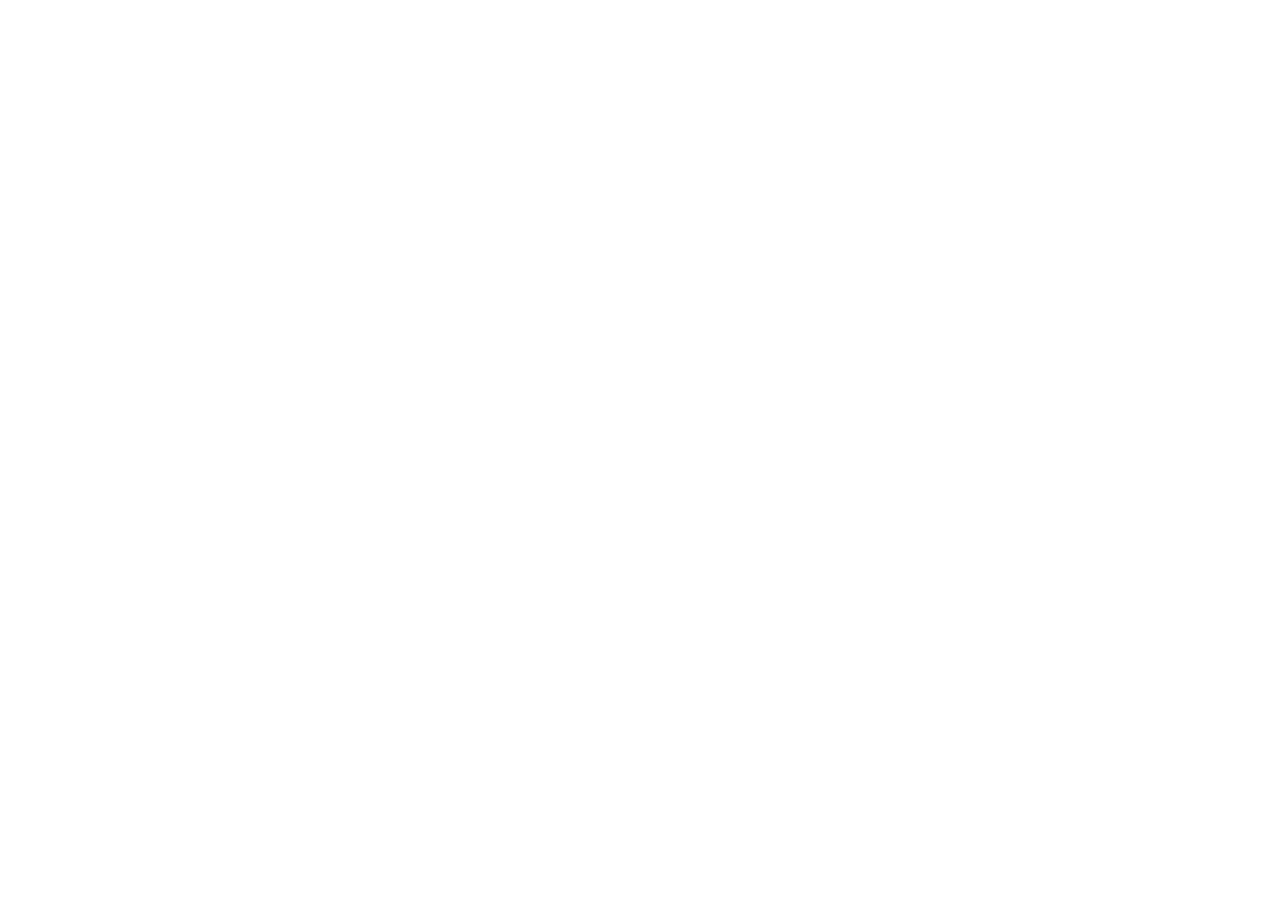
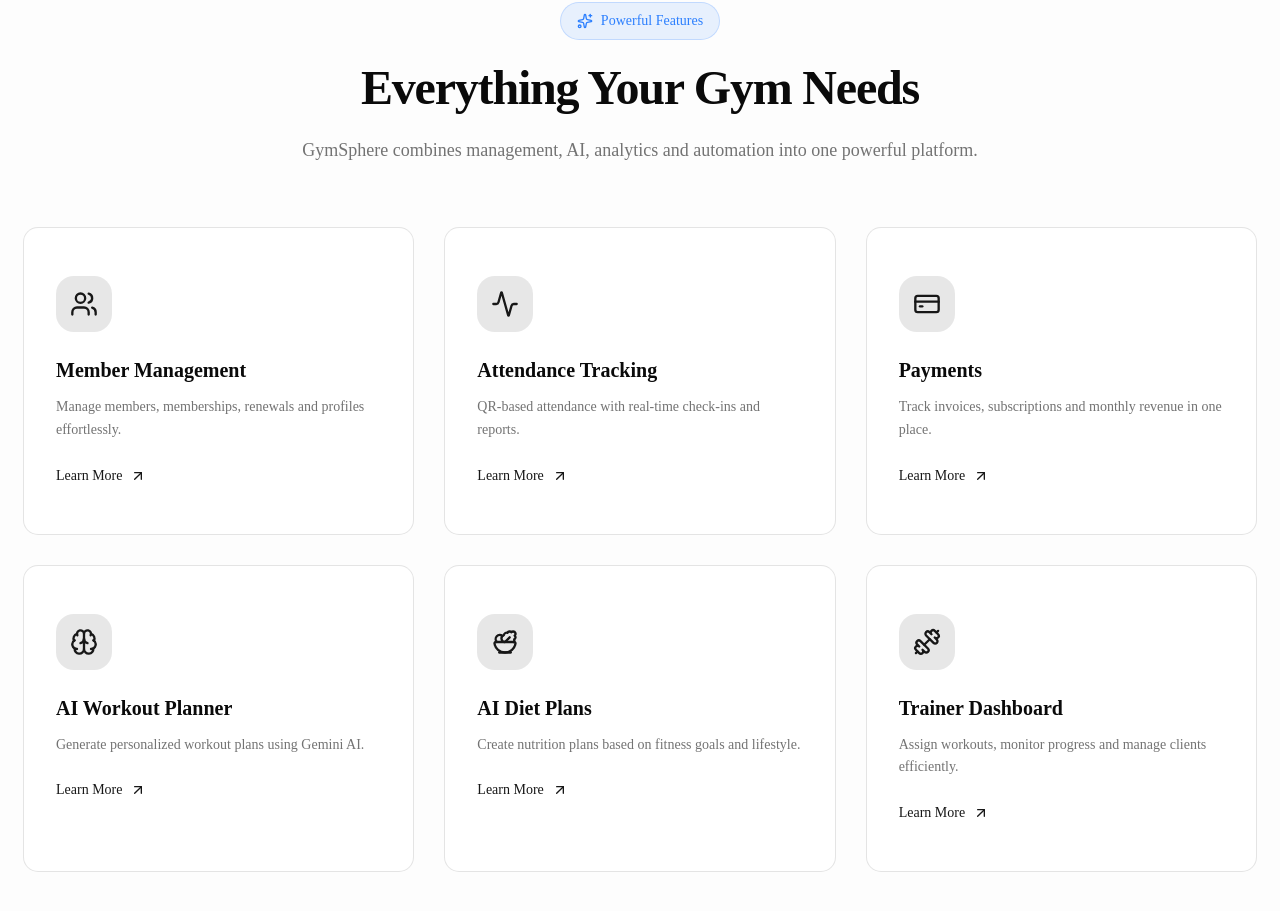
Before and after one commit to Yuvraj2005-commits/GymSphere, a Next.js app: page / in a window 1280 px wide. Shown: the part 879-1790 px from the top of the page. Before the commit the page ends 800 px from the top, so only its background shows below. Built offline with nearby package versions, Linux system fonts and the light colour scheme.

Commit message:
feat(marketing): add features section and reusable UI components

```diff
--- a/src/app/page.tsx
+++ b/src/app/page.tsx
@@ -2,7 +2,7 @@
   Navbar,
   Hero,
   // Trusted,
-  // Features,
+  Features,
 } from "@/components/marketing";
 
 export default function Home() {
@@ -10,6 +10,7 @@
     <main className="min-h-screen bg-background">
       <Navbar />
        <Hero />
+       <Features />
 
     </main>
   );
--- /dev/null
+++ b/src/components/common/feature-card.tsx
@@ -0,0 +1,40 @@
+import { ArrowUpRight } from "lucide-react";
+import { LucideIcon } from "lucide-react";
+
+import { Card, CardContent } from "@/components/ui/card";
+
+interface FeatureCardProps {
+  icon: LucideIcon;
+  title: string;
+  description: string;
+}
+
+export default function FeatureCard({
+  icon: Icon,
+  title,
+  description,
+}: FeatureCardProps) {
+  return (
+    <Card className="group h-full cursor-pointer border-border/60 bg-background transition-all duration-300 hover:-translate-y-2 hover:border-primary/40 hover:shadow-xl">
+      <CardContent className="p-8">
+        <div className="mb-6 flex h-14 w-14 items-center justify-center rounded-2xl bg-primary/10 text-primary transition-colors group-hover:bg-primary group-hover:text-primary-foreground">
+          <Icon className="h-7 w-7" />
+        </div>
+
+        <h3 className="mb-3 text-xl font-semibold">
+          {title}
+        </h3>
+
+        <p className="text-muted-foreground leading-relaxed">
+          {description}
+        </p>
+
+        <div className="mt-6 flex items-center text-primary font-medium">
+          Learn More
+
+          <ArrowUpRight className="ml-2 h-4 w-4 transition-transform group-hover:translate-x-1 group-hover:-translate-y-1" />
+        </div>
+      </CardContent>
+    </Card>
+  );
+}
--- a/src/components/common/section-container.tsx
+++ b/src/components/common/section-container.tsx
@@ -5,14 +5,16 @@
 interface SectionContainerProps {
   children: ReactNode;
   className?: string;
+  id?: string;
 }
 
 export default function SectionContainer({
   children,
   className,
+  id,
 }: SectionContainerProps) {
   return (
-    <section className={cn("py-24", className)}>
+    <section id={id} className={cn("py-24", className)}>
       <div className="mx-auto max-w-7xl px-6">
         {children}
       </div>
--- a/src/components/marketing/features.tsx
+++ b/src/components/marketing/features.tsx
@@ -0,0 +1,77 @@
+"use client";
+
+import {
+  Brain,
+  CreditCard,
+  Users,
+  Activity,
+  Dumbbell,
+  Salad,
+} from "lucide-react";
+
+import FeatureCard from "@/components/common/feature-card";
+import GradientBadge from "@/components/common/gradient-badge";
+import SectionContainer from "@/components/common/section-container";
+import SectionHeading from "@/components/common/section-heading";
+
+const features = [
+  {
+    icon: Users,
+    title: "Member Management",
+    description:
+      "Manage members, memberships, renewals and profiles effortlessly.",
+  },
+  {
+    icon: Activity,
+    title: "Attendance Tracking",
+    description:
+      "QR-based attendance with real-time check-ins and reports.",
+  },
+  {
+    icon: CreditCard,
+    title: "Payments",
+    description:
+      "Track invoices, subscriptions and monthly revenue in one place.",
+  },
+  {
+    icon: Brain,
+    title: "AI Workout Planner",
+    description:
+      "Generate personalized workout plans using Gemini AI.",
+  },
+  {
+    icon: Salad,
+    title: "AI Diet Plans",
+    description:
+      "Create nutrition plans based on fitness goals and lifestyle.",
+  },
+  {
+    icon: Dumbbell,
+    title: "Trainer Dashboard",
+    description:
+      "Assign workouts, monitor progress and manage clients efficiently.",
+  },
+];
+
+export default function Features() {
+  return (
+    <SectionContainer className="bg-muted/20" id="features">
+      <SectionHeading
+        badge={<GradientBadge>Powerful Features</GradientBadge>}
+        title="Everything Your Gym Needs"
+        description="GymSphere combines management, AI, analytics and automation into one powerful platform."
+      />
+
+      <div className="mt-16 grid gap-8 md:grid-cols-2 lg:grid-cols-3">
+        {features.map((feature) => (
+          <FeatureCard
+            key={feature.title}
+            icon={feature.icon}
+            title={feature.title}
+            description={feature.description}
+          />
+        ))}
+      </div>
+    </SectionContainer>
+  );
+}
--- a/src/components/marketing/index.ts
+++ b/src/components/marketing/index.ts
@@ -1,4 +1,4 @@
 export { default as Navbar } from "./navbar";
 export { default as Hero } from "./hero";
 // export { default as Trusted } from "./trusted";
-// export { default as Features } from "./features";
+export { default as Features } from "./features";
--- /dev/null
+++ b/src/components/ui/card.tsx
@@ -0,0 +1,103 @@
+import * as React from "react"
+
+import { cn } from "@/lib/utils"
+
+function Card({
+  className,
+  size = "default",
+  ...props
+}: React.ComponentProps<"div"> & { size?: "default" | "sm" }) {
+  return (
+    <div
+      data-slot="card"
+      data-size={size}
+      className={cn(
+        "group/card flex flex-col gap-(--card-spacing) overflow-hidden rounded-xl bg-card py-(--card-spacing) text-sm text-card-foreground ring-1 ring-foreground/10 [--card-spacing:--spacing(4)] has-data-[slot=card-footer]:pb-0 has-[>img:first-child]:pt-0 data-[size=sm]:[--card-spacing:--spacing(3)] data-[size=sm]:has-data-[slot=card-footer]:pb-0 *:[img:first-child]:rounded-t-xl *:[img:last-child]:rounded-b-xl",
+        className
+      )}
+      {...props}
+    />
+  )
+}
+
+function CardHeader({ className, ...props }: React.ComponentProps<"div">) {
+  return (
+    <div
+      data-slot="card-header"
+      className={cn(
+        "group/card-header @container/card-header grid auto-rows-min items-start gap-1 rounded-t-xl px-(--card-spacing) has-data-[slot=card-action]:grid-cols-[1fr_auto] has-data-[slot=card-description]:grid-rows-[auto_auto] [.border-b]:pb-(--card-spacing)",
+        className
+      )}
+      {...props}
+    />
+  )
+}
+
+function CardTitle({ className, ...props }: React.ComponentProps<"div">) {
+  return (
+    <div
+      data-slot="card-title"
+      className={cn(
+        "font-heading text-base leading-snug font-medium group-data-[size=sm]/card:text-sm",
+        className
+      )}
+      {...props}
+    />
+  )
+}
+
+function CardDescription({ className, ...props }: React.ComponentProps<"div">) {
+  return (
+    <div
+      data-slot="card-description"
+      className={cn("text-sm text-muted-foreground", className)}
+      {...props}
+    />
+  )
+}
+
+function CardAction({ className, ...props }: React.ComponentProps<"div">) {
+  return (
+    <div
+      data-slot="card-action"
+      className={cn(
+        "col-start-2 row-span-2 row-start-1 self-start justify-self-end",
+        className
+      )}
+      {...props}
+    />
+  )
+}
+
+function CardContent({ className, ...props }: React.ComponentProps<"div">) {
+  return (
+    <div
+      data-slot="card-content"
+      className={cn("px-(--card-spacing)", className)}
+      {...props}
+    />
+  )
+}
+
+function CardFooter({ className, ...props }: React.ComponentProps<"div">) {
+  return (
+    <div
+      data-slot="card-footer"
+      className={cn(
+        "flex items-center rounded-b-xl border-t bg-muted/50 p-(--card-spacing)",
+        className
+      )}
+      {...props}
+    />
+  )
+}
+
+export {
+  Card,
+  CardHeader,
+  CardFooter,
+  CardTitle,
+  CardAction,
+  CardDescription,
+  CardContent,
+}
```
